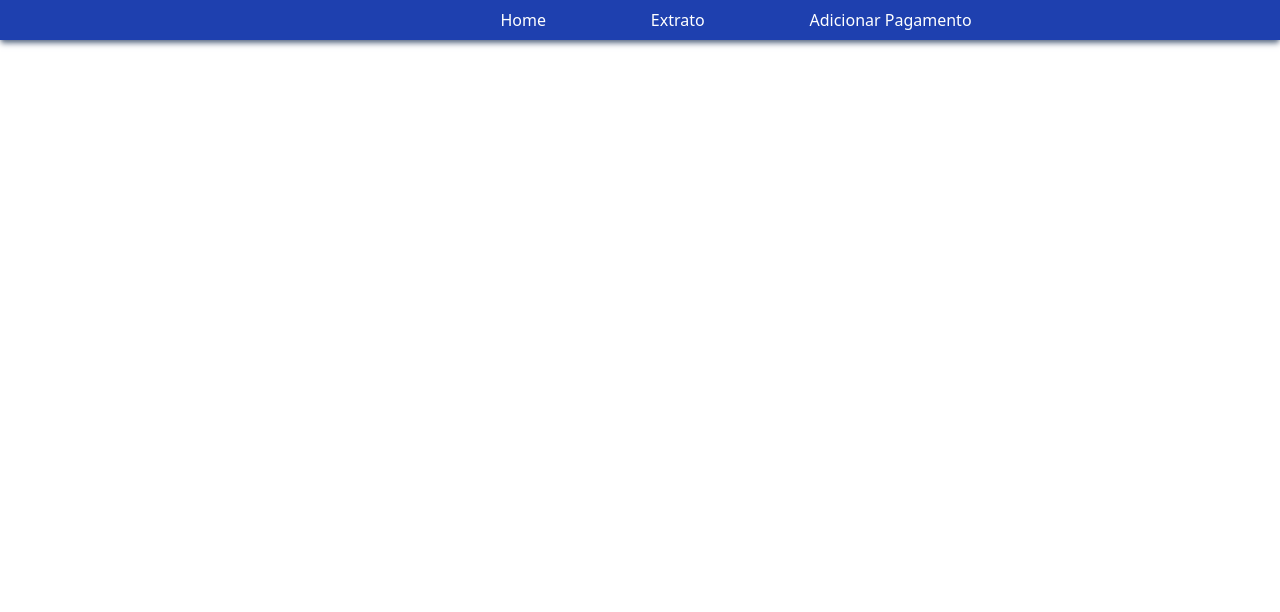
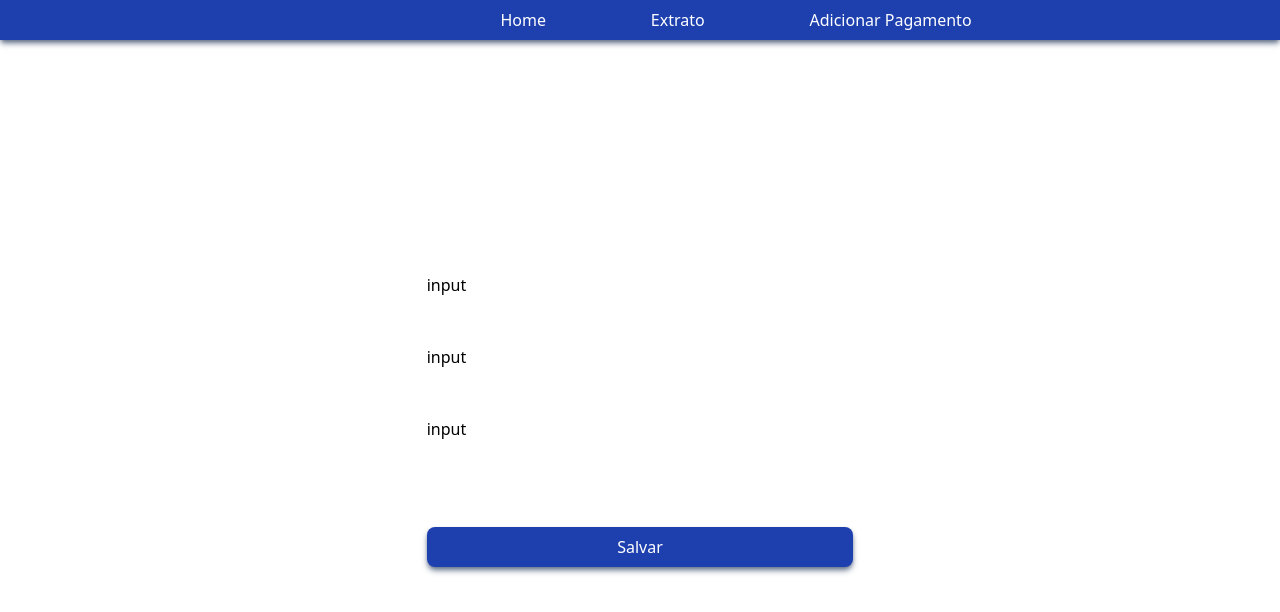
Before and after one commit to JoviOakz/MangoDB, a React (Vite) app in the folder extract/: page / in a window 1280 px wide. Shown: the top 612 px of the page. Built offline with nearby package versions, Linux system fonts and the light colour scheme.

Commit message:
feat: new components

```diff
--- a/extract/package.json
+++ b/extract/package.json
@@ -13,6 +13,7 @@
     "@emotion/react": "^11.13.3",
     "@emotion/styled": "^11.13.0",
     "@mui/material": "^6.0.2",
+    "axios": "^1.7.7",
     "react": "^18.3.1",
     "react-dom": "^18.3.1",
     "react-router-dom": "^6.26.1"
--- /dev/null
+++ b/extract/src/components/Button.tsx
@@ -0,0 +1,7 @@
+const Button = ({ children }) => {
+    return (
+        <button className="w-full h-[5vh] rounded-lg bg-blue-800 text-white shadow-md shadow-slate-500">{children}</button>
+    )
+}
+
+export default Button;
--- /dev/null
+++ b/extract/src/components/HomePage.tsx
@@ -0,0 +1,19 @@
+import Button from "./Button";
+
+const HomePage = () => {
+    return (
+        <div className="flex justify-center items-center w-full h-[95vh]">
+            <div className="w-2/6 h-1/2 flex flex-col justify-around">
+                <div className="flex flex-col gap-12">
+                    <div>input</div>
+                    <div>input</div>
+                    <div>input</div>
+                </div>
+
+                <Button>Salvar</Button>
+            </div>
+        </div>
+    )
+}
+
+export default HomePage;
--- /dev/null
+++ b/extract/src/components/Input.tsx
@@ -0,0 +1,7 @@
+const Input = () => {
+    return (
+        <div></div>
+    )
+}
+
+export default Input;
--- a/extract/src/pages/Main.tsx
+++ b/extract/src/pages/Main.tsx
@@ -1,8 +1,12 @@
 import NavBar from "../components/NavBar";
+import HomePage from "../components/HomePage";
 
 const Main = () => {
     return (
-        <NavBar />
+        <div>
+            <NavBar />
+            <HomePage />
+        </div>
     )
 }
 
--- a/extract/src/routes/MainRoutes.tsx
+++ b/extract/src/routes/MainRoutes.tsx
@@ -1,9 +1,9 @@
 import { createBrowserRouter } from "react-router-dom";
-import NavBar from "../components/NavBar";
+import Main from "../pages/Main";
 
 export const routes = createBrowserRouter([
     {
         path: "/",
-        element: <NavBar/>
+        element: <Main />
     },
 ])
```
Also changed, not shown: extract/src/components/ExtractPage.tsx (added), 1 other file (tests, documents, lock files or other folders).
